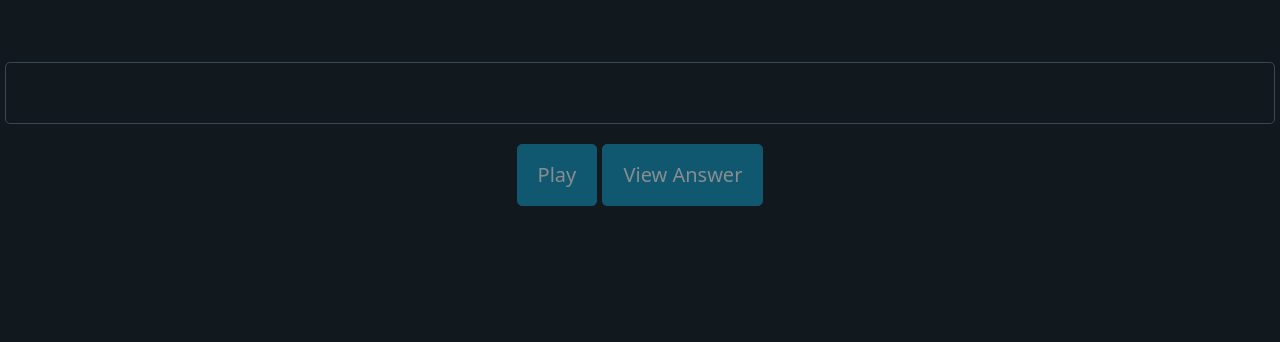
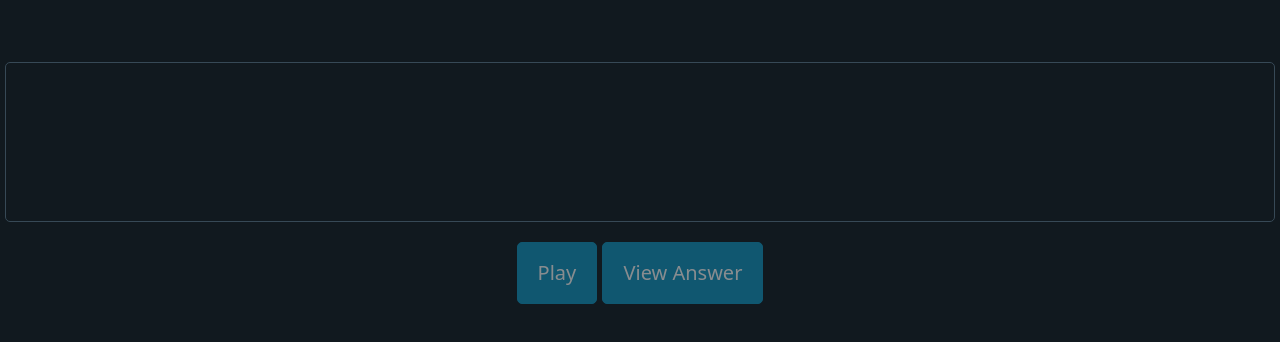
Before and after one commit to DhruvPatel01/spelling-practice, a plain HTML site: page index.html in a window 1280 px wide. Shown: the part 150-492 px from the top of the page. Drawn offline with nearby package versions, Linux system fonts and the light colour scheme.

Commit message:
font size increased

```diff
--- a/index.html
+++ b/index.html
@@ -27,6 +27,11 @@
             color: green;
         }
 
+        #answer {
+            font-size: 4em;
+            height: 2em;
+        }
+
     </style>
 </head>
 <body>
```
Also changed, not shown: 1 other file.
